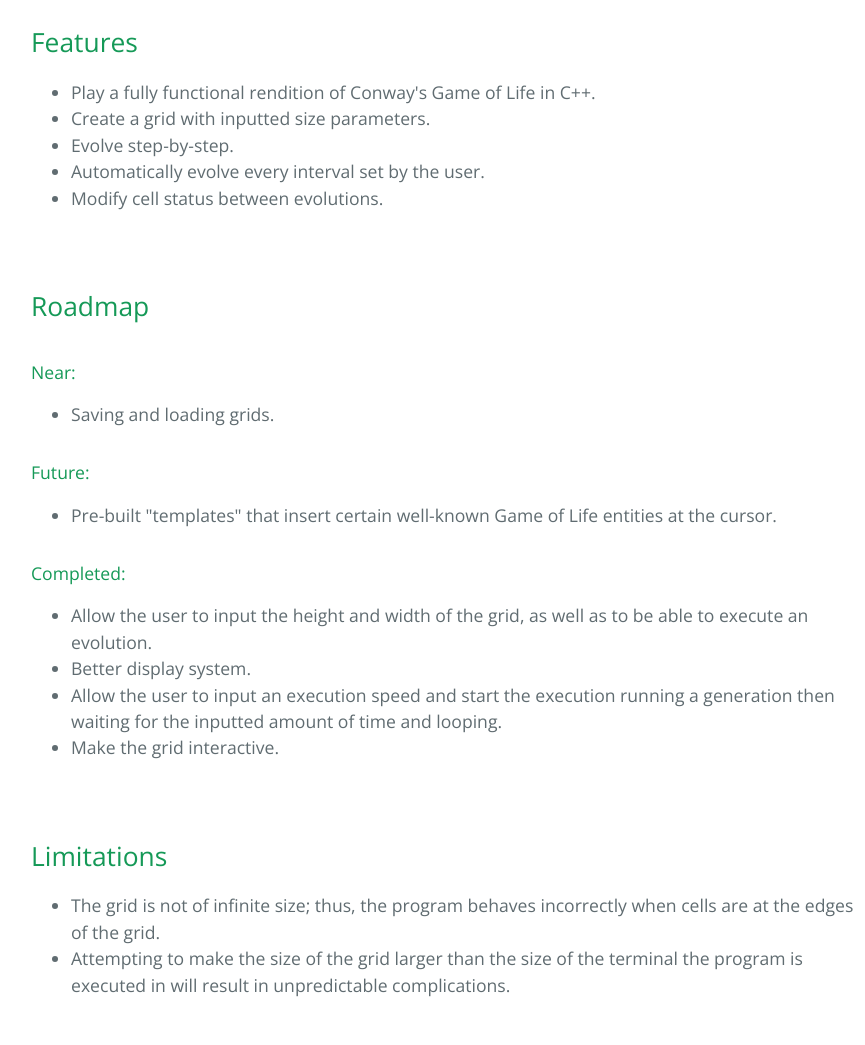
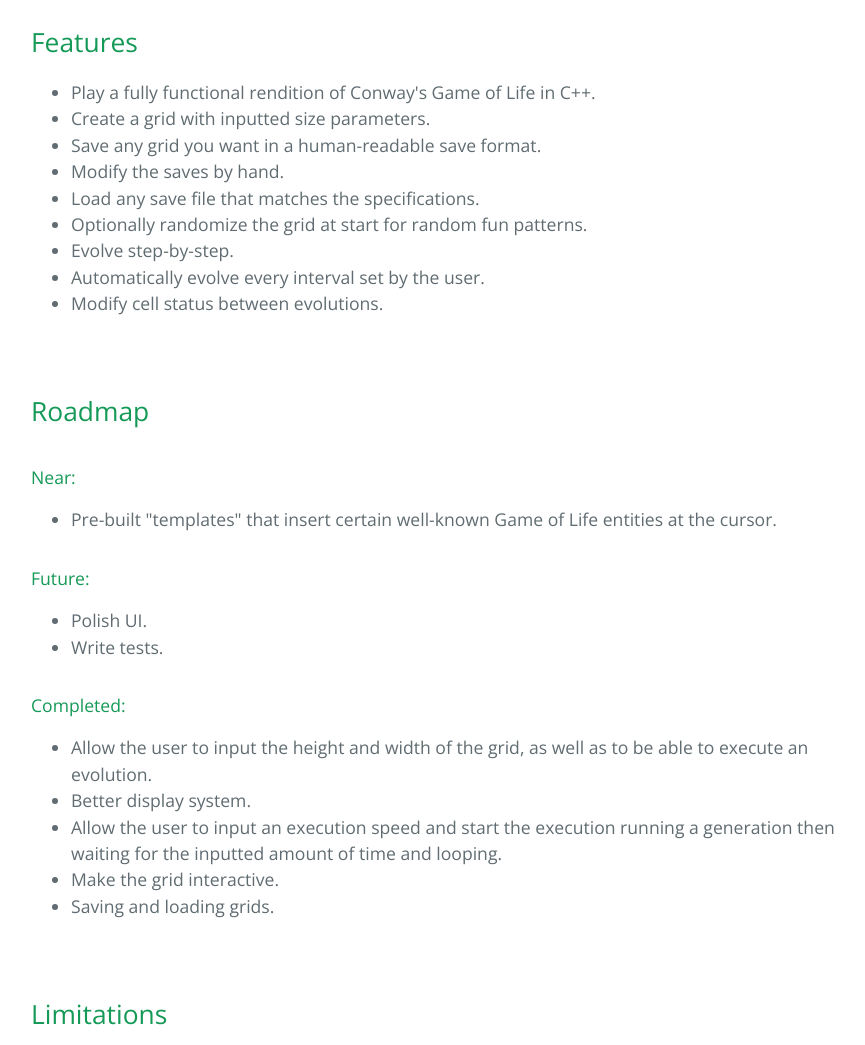
Before and after one commit to ziyadedher/game-of-life, a plain HTML site: page index.html in a window 1280 px wide. Shown: the part 520-1565 px from the top of the page, without its empty margins (193-1058 px from the left). Drawn offline with nearby package versions, Linux system fonts and the light colour scheme.

Commit message:
Create gh-pages branch via GitHub

```diff
--- a/index.html
+++ b/index.html
@@ -29,6 +29,10 @@
 <ul>
 <li>Play a fully functional rendition of Conway's Game of Life in C++.</li>
 <li>Create a grid with inputted size parameters.</li>
+<li>Save any grid you want in a human-readable save format.</li>
+<li>Modify the saves by hand.</li>
+<li>Load any save file that matches the specifications.</li>
+<li>Optionally randomize the grid at start for random fun patterns.</li>
 <li>Evolve step-by-step.</li>
 <li>Automatically evolve every interval set by the user.</li>
 <li>Modify cell status between evolutions.</li>
@@ -43,14 +47,15 @@
 <a id="near" class="anchor" href="#near" aria-hidden="true"><span aria-hidden="true" class="octicon octicon-link"></span></a>Near:</h4>
 
 <ul>
-<li>Saving and loading grids.</li>
+<li>Pre-built "templates" that insert certain well-known Game of Life entities at the cursor.</li>
 </ul>
 
 <h4>
 <a id="future" class="anchor" href="#future" aria-hidden="true"><span aria-hidden="true" class="octicon octicon-link"></span></a>Future:</h4>
 
 <ul>
-<li>Pre-built "templates" that insert certain well-known Game of Life entities at the cursor.</li>
+<li>Polish UI.</li>
+<li>Write tests.</li>
 </ul>
 
 <h4>
@@ -61,6 +66,7 @@
 <li>Better display system.</li>
 <li>Allow the user to input an execution speed and start the execution running a generation then waiting for the inputted amount of time and looping.</li>
 <li>Make the grid interactive.</li>
+<li>Saving and loading grids.</li>
 </ul>
 
 <p><br></p>
```
Also changed, not shown: params.json (+1 -1 lines).
